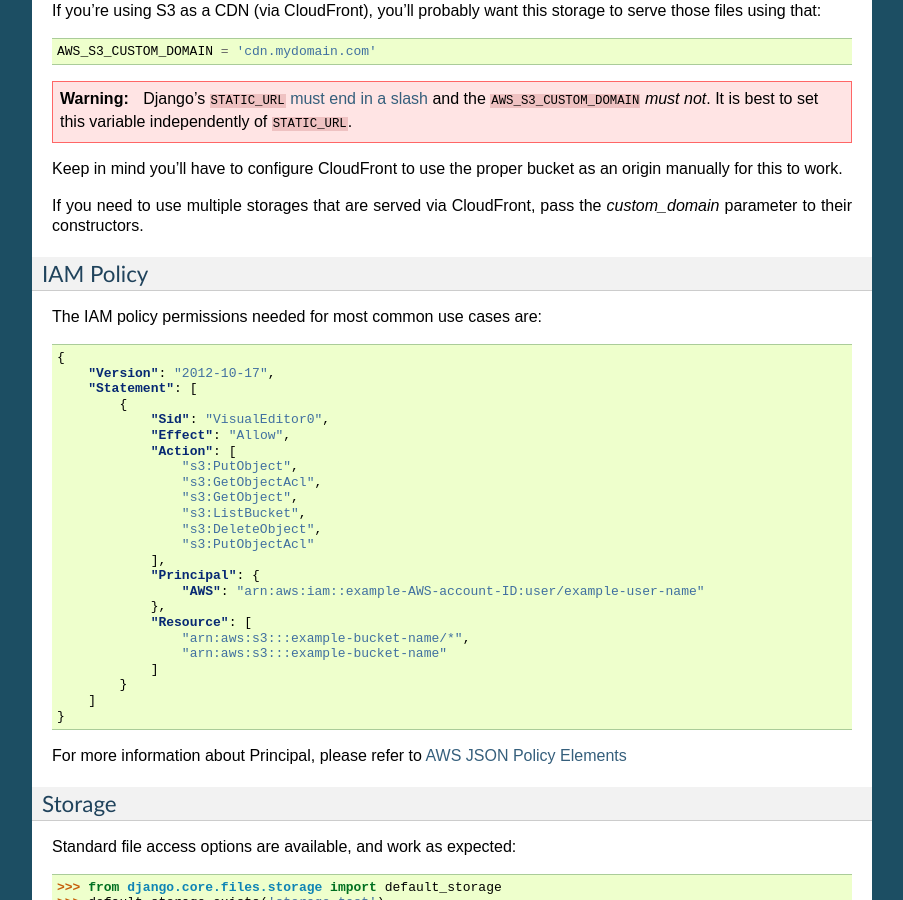
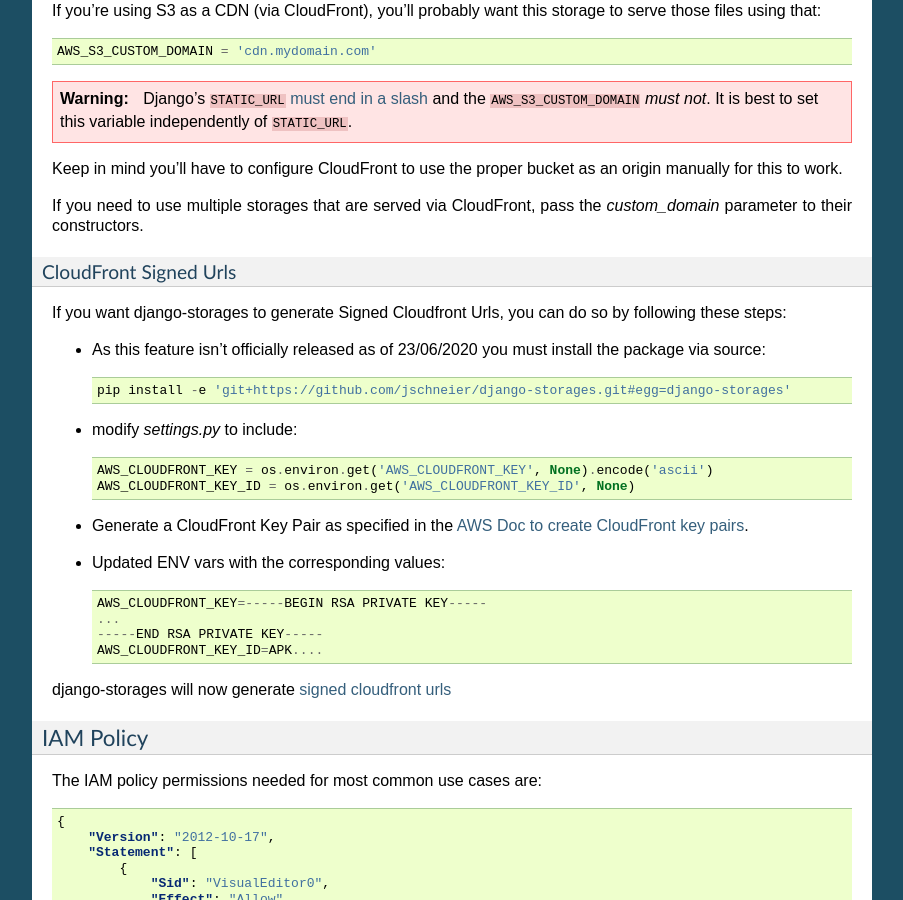
Before and after one commit to jschneier/django-storages, a Sphinx documentation site: the page built from docs/backends/amazon-S3.rst, in a window 1280 px wide and 900 px high, scrolled down 2728 px. Shown: the whole window, without its empty margins (198-1101 px from the left). Built offline with Sphinx 7.4.7, drawn with Linux system fonts in a browser that asks for light colours; some of the changed text lies outside the part shown.

Commit message:
Documentation for signed cloudfront urls

```diff
--- a/docs/backends/amazon-S3.rst
+++ b/docs/backends/amazon-S3.rst
@@ -160,6 +160,34 @@
 
 If you need to use multiple storages that are served via CloudFront, pass the
 `custom_domain` parameter to their constructors.
+
+CloudFront Signed Urls
+^^^^^^^^^^^^^^^^^^^^^^
+If you want django-storages to generate Signed Cloudfront Urls, you can do so by following these steps:
+
+- As this feature isn't officially released as of 23/06/2020 you must install the package via source::
+
+        pip install -e 'git+https://github.com/jschneier/django-storages.git#egg=django-storages'
+
+- modify `settings.py` to include::
+
+    AWS_CLOUDFRONT_KEY = os.environ.get('AWS_CLOUDFRONT_KEY', None).encode('ascii')
+    AWS_CLOUDFRONT_KEY_ID = os.environ.get('AWS_CLOUDFRONT_KEY_ID', None)
+
+- Generate a CloudFront Key Pair as specified in the `AWS Doc to create  CloudFront key pairs`_.
+
+- Updated ENV vars with the corresponding values::
+
+        AWS_CLOUDFRONT_KEY=-----BEGIN RSA PRIVATE KEY-----
+        ...
+        -----END RSA PRIVATE KEY-----
+        AWS_CLOUDFRONT_KEY_ID=APK....
+
+.. _AWS Doc to create  CloudFront key pairs: https://docs.aws.amazon.com/AmazonCloudFront/latest/DeveloperGuide/private-content-trusted-signers.html#private-content-creating-cloudfront-key-pairs-procedure
+
+django-storages will now generate `signed cloudfront urls`_
+
+.. _signed cloudfront urls: https://docs.aws.amazon.com/AmazonCloudFront/latest/DeveloperGuide/private-content-signed-urls.html
 
 IAM Policy
 ----------
```
